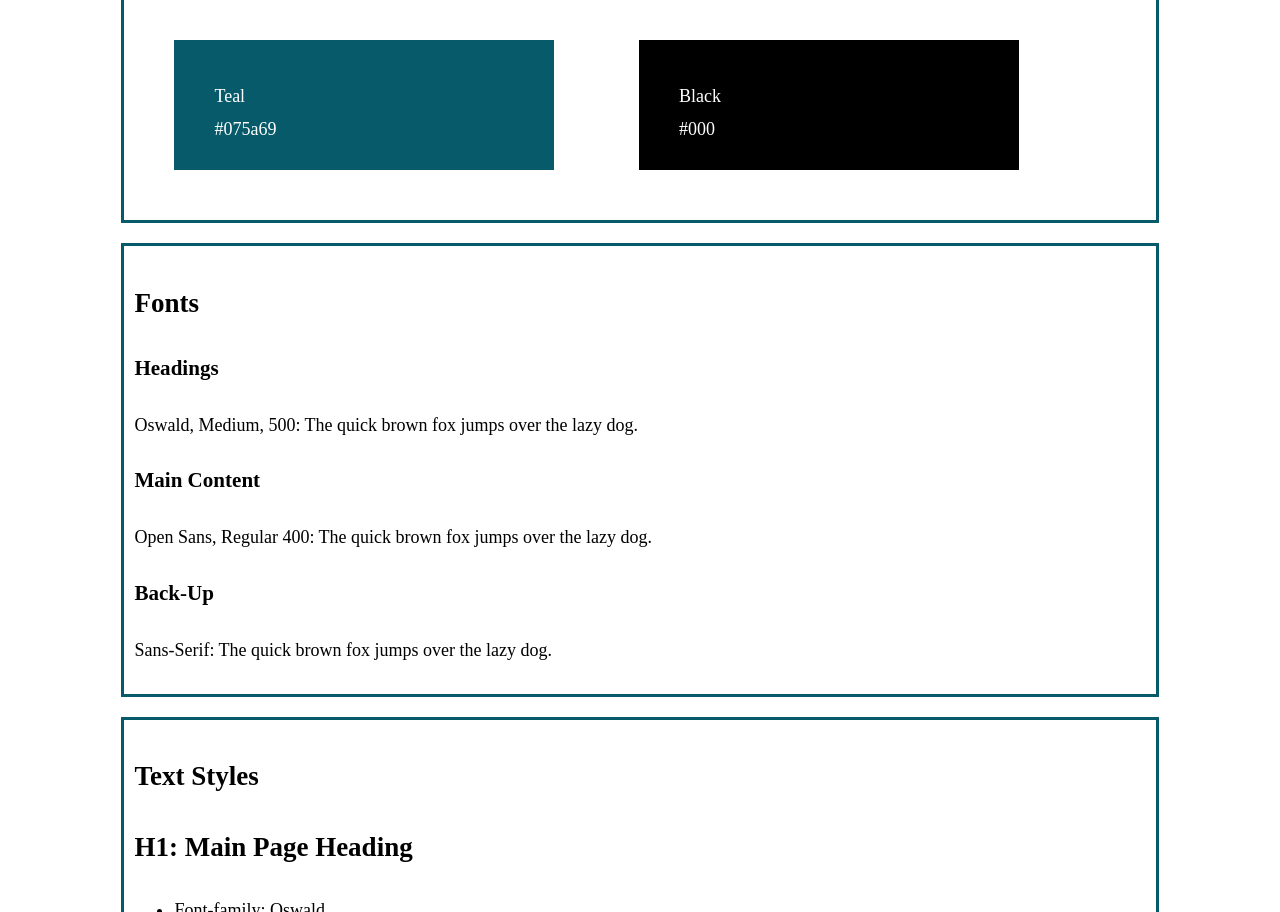
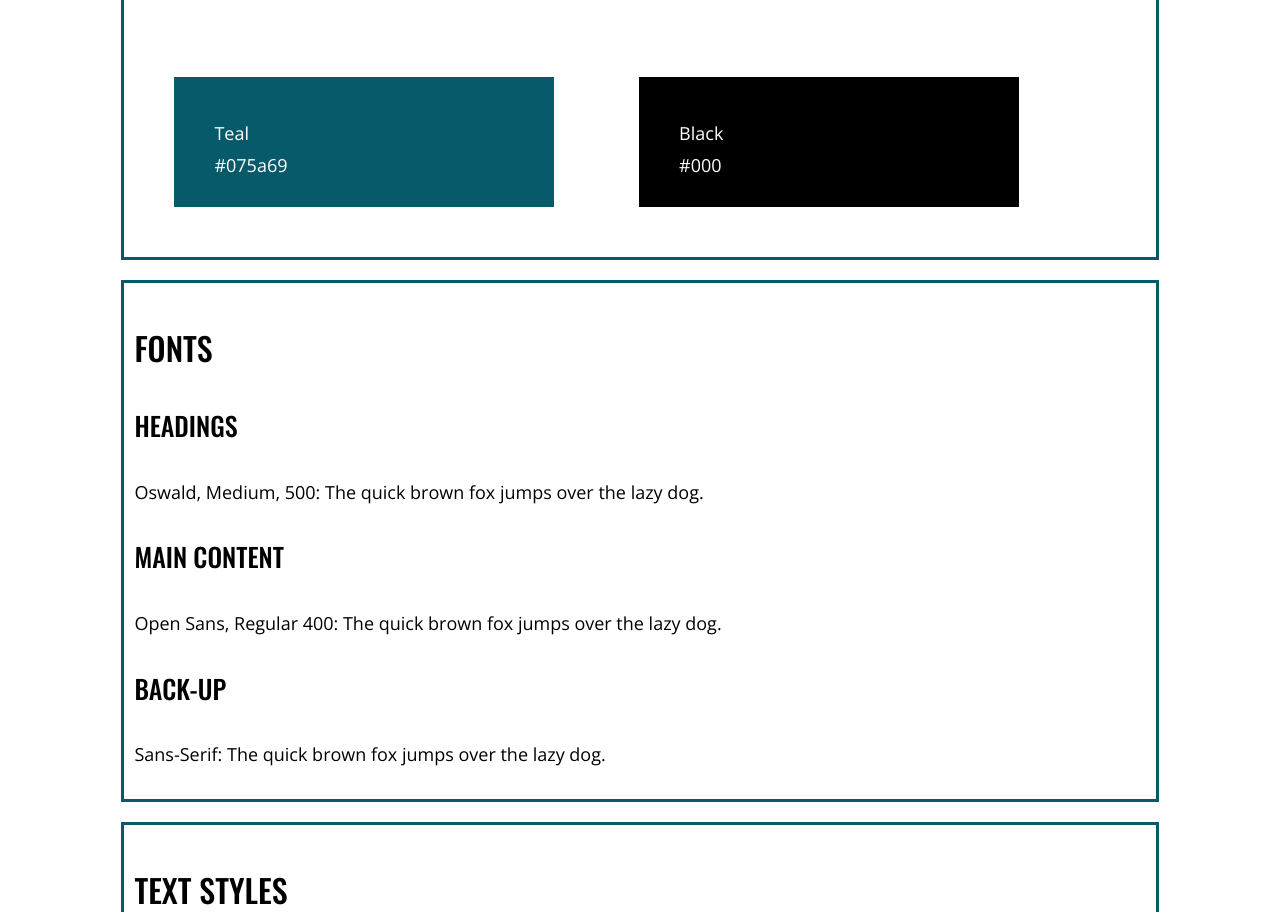
Before and after one commit to katie-ws/hce-design-system, a plain HTML site: page index.html in a window 1280 px wide. Shown: the part 429-1341 px from the top of the page. Drawn offline with nearby package versions, Linux system fonts and the light colour scheme.

Commit message:
Add Headings - CSS

```diff
--- a/Resources/style.css
+++ b/Resources/style.css
@@ -1,6 +1,25 @@
 body {
     font-size: 18px;
     line-height: 1.8;
+    font-family: 'Open Sans', Arial, sans-serif;
+}
+
+h1, h2, h3 {
+    font-family: Oswald, Arial, sans-serif;
+    text-transform: uppercase;
+    font-weight: 500;
+}
+
+h1 {
+    font-size: 42px;
+}
+
+h2 {
+    font-size: 32px;
+}
+
+h3 {
+    font-size: 26px;
 }
 
 section {
```
